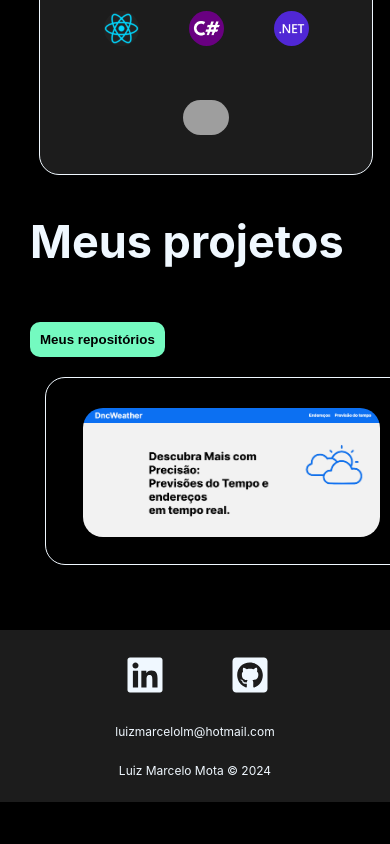
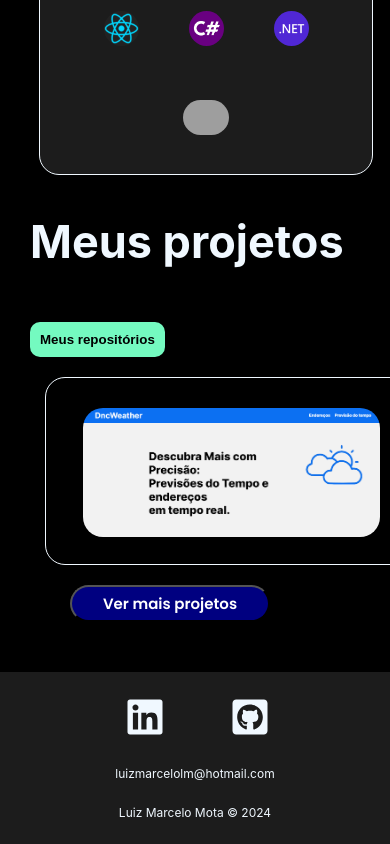
Before and after one commit to luizmarcelolm/portfolio_react, a React (Create React App) app: page / in a window 390 px wide. Shown: the part 882-1726 px from the top of the page. Before the commit the page ends 1684 px from the top, so only its background shows below. Built offline with nearby package versions, Linux system fonts and the light colour scheme; grey boxes are pictures that could not be loaded.

Commit message:
Criado pasta ButtonD.js ButtonD.module.css para abrir mais projetos na section projects.js

```diff
--- a/public/index.html
+++ b/public/index.html
@@ -3,6 +3,7 @@
   <head>
     <meta charset="utf-8" />
     <link rel="icon" href="%PUBLIC_URL%/favicon.ico" />
+    <link href="https://fonts.googleapis.com/css2?family=Poppins:ital,wght@0,100;0,200;0,300;0,400;0,500;0,600;0,700;0,800;0,900;1,100;1,200;1,300;1,400;1,500;1,600;1,700;1,800;1,900&display=swap" rel="stylesheet">
     <meta name="viewport" content="width=device-width, initial-scale=1" />
     <meta name="theme-color" content="#000000" />
     <meta
--- /dev/null
+++ b/src/componentes/elements/ButtonD.js
@@ -0,0 +1,12 @@
+import styles from './ButtonD.module.css'
+
+function ButtonD({text}){
+    return(
+        <div>
+
+               <button className={styles.btn}> {text}</button>
+
+        </div>
+    )
+}
+export default ButtonD
--- /dev/null
+++ b/src/componentes/elements/ButtonD.module.css
@@ -0,0 +1,42 @@
+.btn{
+    background-color:#000080;
+    padding: 10px 30px 10px 30px;
+    border-radius: 20px;
+    color: white;
+    font-family: Poppins;
+    font-size: 15px;
+    font-weight: 600px;
+    width: 200px;
+    margin-left: 40px;
+}
+
+.btn:hover{
+    transition-duration: 0.5s;
+    transform: translateY(-7px);
+}
+
+@media (min-width:500px) and (max-width:599px){
+    .btn{
+        background-color:#000080;
+        padding: 10px 30px 10px 30px;
+        border-radius: 20px;
+        color: white;
+        font-family: Poppins;
+        font-size: 15px;
+        font-weight: 600;
+        width: 200px;
+    }
+}
+
+@media (min-width:360px) and (max-width:499px){
+    .btn{
+        background-color:#000080;
+        padding: 5px 30px 5px 30px;
+        border-radius: 20px;
+        color: white;
+        font-family: Poppins;
+        font-size: 15px;
+        font-weight: 600;
+        width: 200px;
+    }
+}
--- a/src/componentes/section/Projects.js
+++ b/src/componentes/section/Projects.js
@@ -1,6 +1,7 @@
 import styles from './Projects.module.css'
 import Card from '../elements/Cards'
 import ButtonA from "../elements/ButtonA"
+import ButtonD from "../elements/ButtonD"
 import {useState} from 'react'
 import imagem1 from '../../image/Projects/imagem1.png'
 import imagem2 from '../../image/Projects/imagem2.png'
@@ -38,6 +39,12 @@ function Projects(){
                   tech="Javascript - css - html - react - api"
                   repo="https://github.com/luizmarcelolm/tela_api"
                   site="https://tela-api.vercel.app/" />
+
+                    {info === false&&(
+                              <div className={styles.button} onClick={InfoOn}>
+                                 <ButtonD  text='Ver mais projetos'/>
+                             </div>
+                        )}
           </div>
 
                 {info === true &&(
--- a/src/componentes/section/Projects.module.css
+++ b/src/componentes/section/Projects.module.css
@@ -10,6 +10,8 @@
     justify-content: center;
     align-items: center;
 }
+
+
 
 @media (min-width:500px) and (max-width:1000px){
     .projects h2{
```
